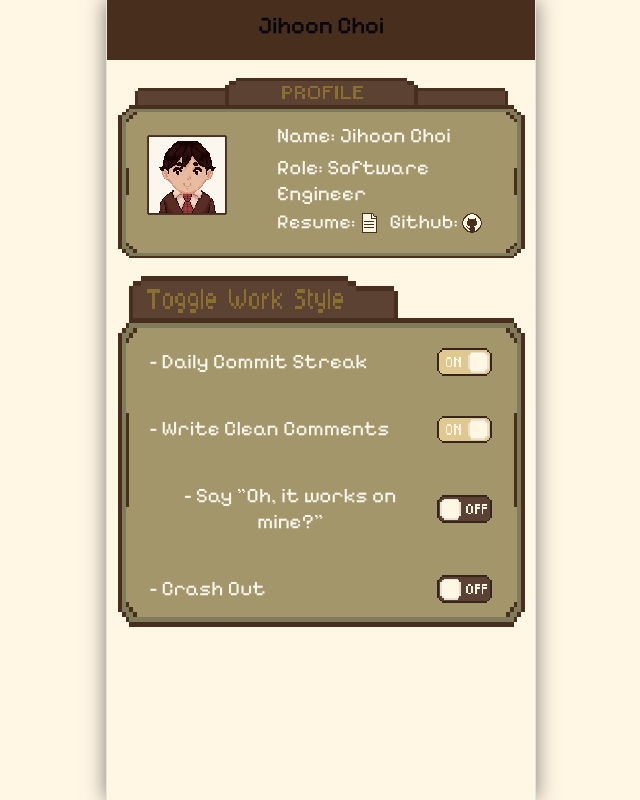
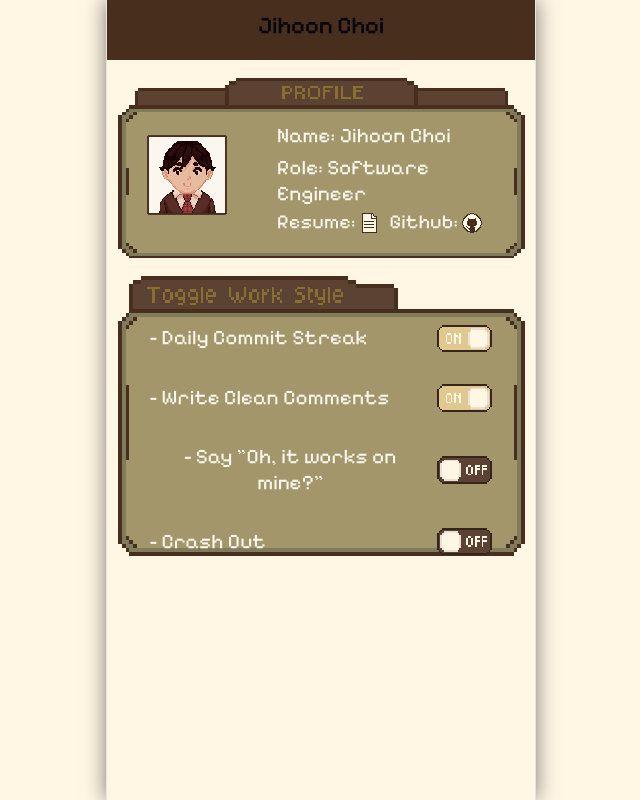
Before and after one commit to JihoonCho1/profile-website, a React (Vite) app: page / in a window 1280 px wide. Shown: the whole page, without its empty margins (319-959 px from the left). Built offline with nearby package versions, Linux system fonts and the light colour scheme.

Commit message:
minimum height edited

```diff
--- a/src/component/profile-banner.css
+++ b/src/component/profile-banner.css
@@ -8,6 +8,7 @@
     background-position: center center;
     background-size: 95% 100%;
     image-rendering: pixelated;
+
 
     box-sizing: border-box;
     margin-top: 1rem;
@@ -92,6 +93,7 @@
     .banner-wrapper {
         padding: 50px;
         gap: 28px;
+        max-height: 280px;
     }
 
     .profile-picture {
--- a/src/component/toggle-work-banner.css
+++ b/src/component/toggle-work-banner.css
@@ -2,6 +2,7 @@
     width: 100%;
     max-width: 600px;
     min-height: 220px;
+    max-height: 280px;
 
     background-image: url('../assets/workstylebanner.png');
     background-repeat: no-repeat;
@@ -17,7 +18,7 @@
     flex-direction: column;
     justify-content: center;
     align-items: stretch;
-    gap: 10px;
+    gap: 2px;
 }
 
 .toggle-box {
@@ -62,7 +63,7 @@
 @media (max-width: 375px) {
     .toggle-banner-wrapper {
         padding: 36px 18px 20px 18px;
-        gap: 8px;
+        gap: 0px;
     }
 
     .toggle-button {
```
Also changed, not shown: src/assets/Coffeemug.png (added).
